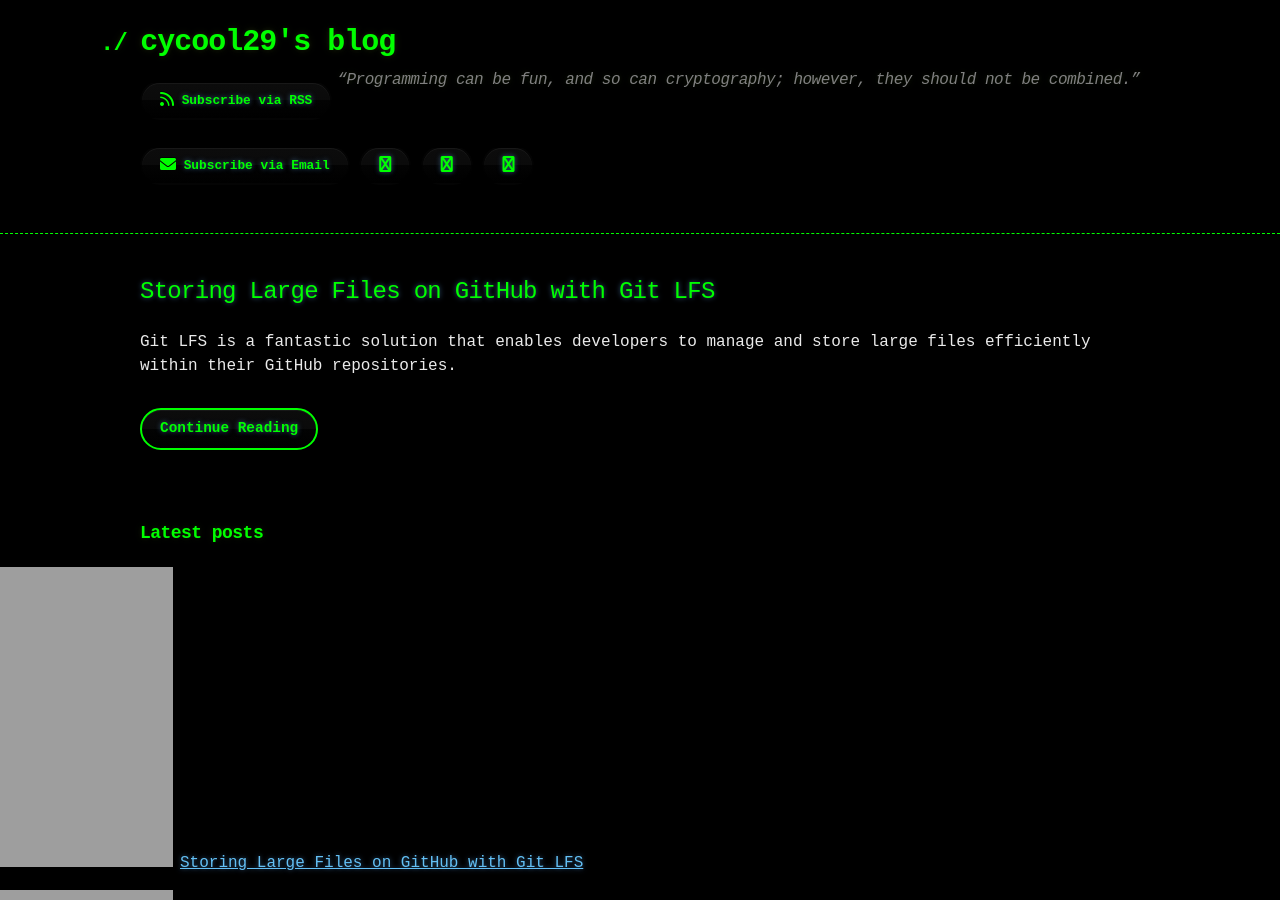
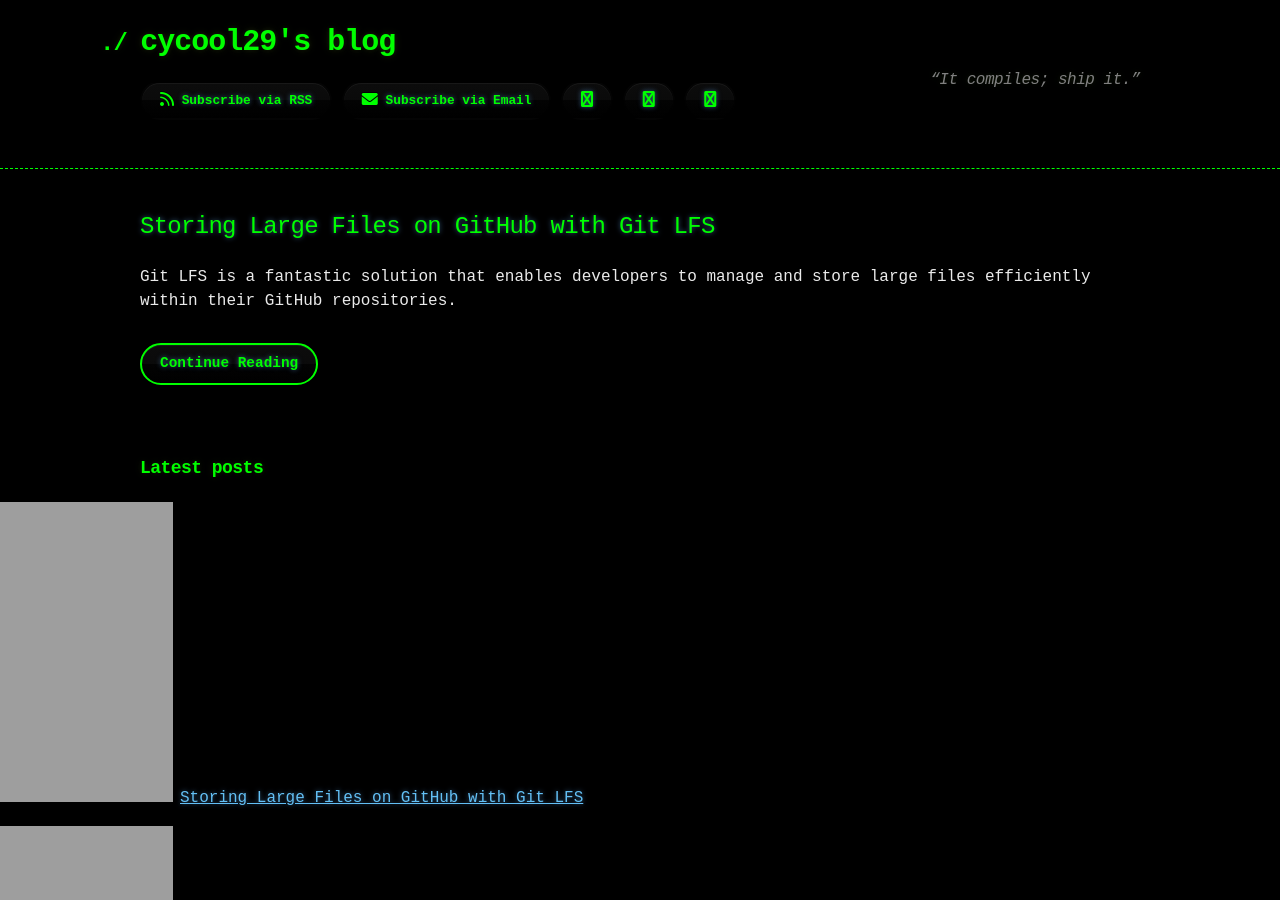
Before and after one commit to cycool29/cycool29.github.io, a Jekyll site: the page built from index.md, in a window 1280 px wide and 900 px high. Built offline with Jekyll 4.4.1, drawn with Linux system fonts in a browser that asks for light colours; a style sheet for code colours, icons or effects is not loaded.

Commit message:
Update quotes

```diff
--- a/_config.yml
+++ b/_config.yml
@@ -1,5 +1,5 @@
 title: cycool29's blog
-description: "“Programming can be fun, and so can cryptography; however, they should not be combined.” "
+description: "“It compiles; ship it.” "
 bio: A high school student. Intermediate in Python, Git, Bash. Learning JavaScript. He/Him. "
 author: cycool29
 url: https://cycool29.github.io
```
